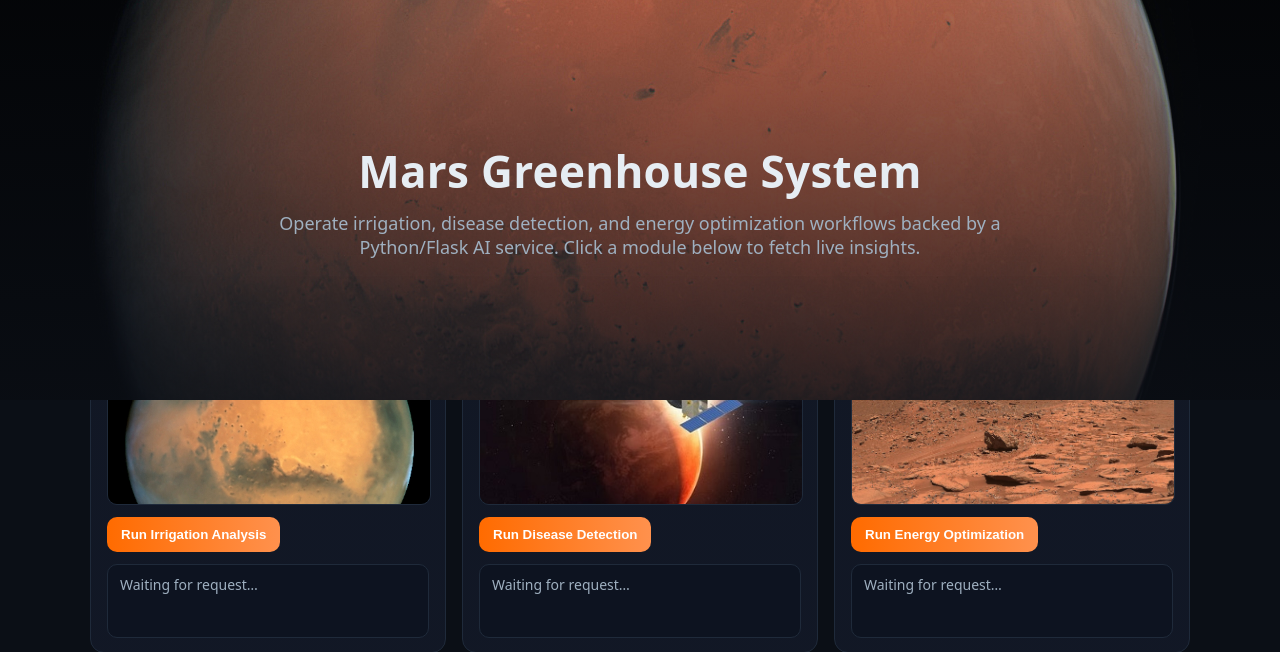
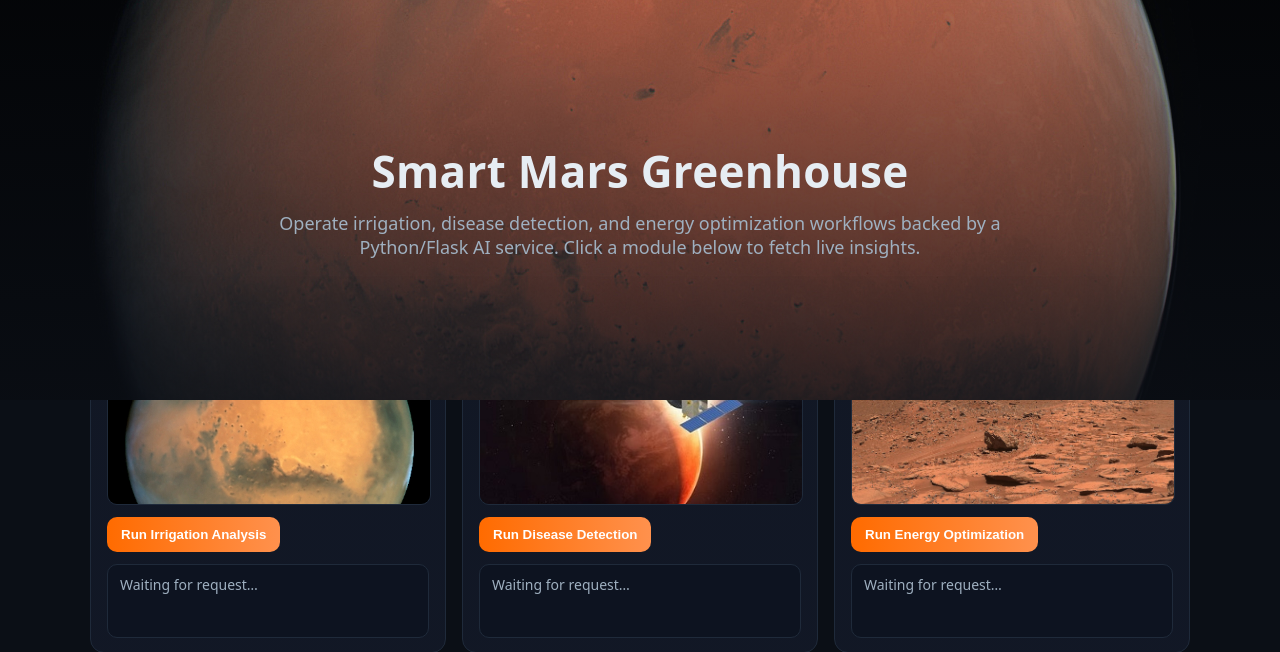
Before and after one commit to Nasim-Hasan-IBM/MARS-GREENHOUSE, a Flask app: page / in a window 1280 px wide. Shown: the top 652 px of the page. Run offline with Flask 3, Linux system fonts and the light colour scheme.

Commit message:
Updated the README.md File + the FrontEnd (HTML) Script

```diff
--- a/templates/index.html
+++ b/templates/index.html
@@ -2,7 +2,7 @@
 <html lang="en">
 <head>
   <meta charset="UTF-8" />
-  <title>Mars Greenhouse System</title>
+  <title>Smart Mars Greenhouse </title>
   <!-- This tag adds the tab icon -->
   <link rel="icon" type="image/png" href="/static/images/OSIRIS_Mars_true_color_icon.png">
   <meta name="viewport" content="width=device-width, initial-scale=1" />
@@ -108,7 +108,7 @@
   <!-- Hero -->
   <header class="hero" role="banner" aria-label="Mars banner">
     <div class="inner">
-      <h1 class="title">Mars Greenhouse System</h1>
+      <h1 class="title">Smart Mars Greenhouse</h1>
       <p class="subtitle">Operate irrigation, disease detection, and energy optimization workflows backed by a Python/Flask AI service. Click a module below to fetch live insights.</p>
     </div>
   </header>
```
Also changed, not shown: README.md.
